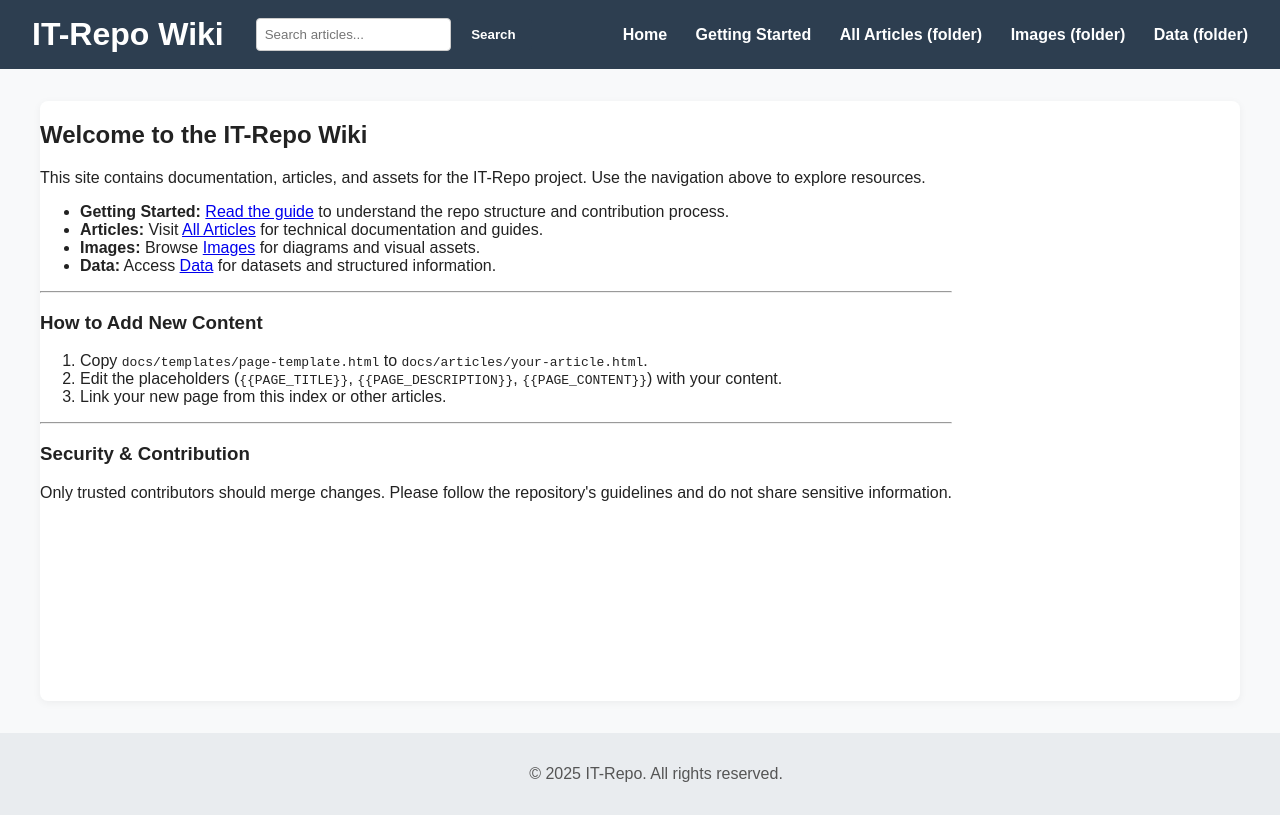
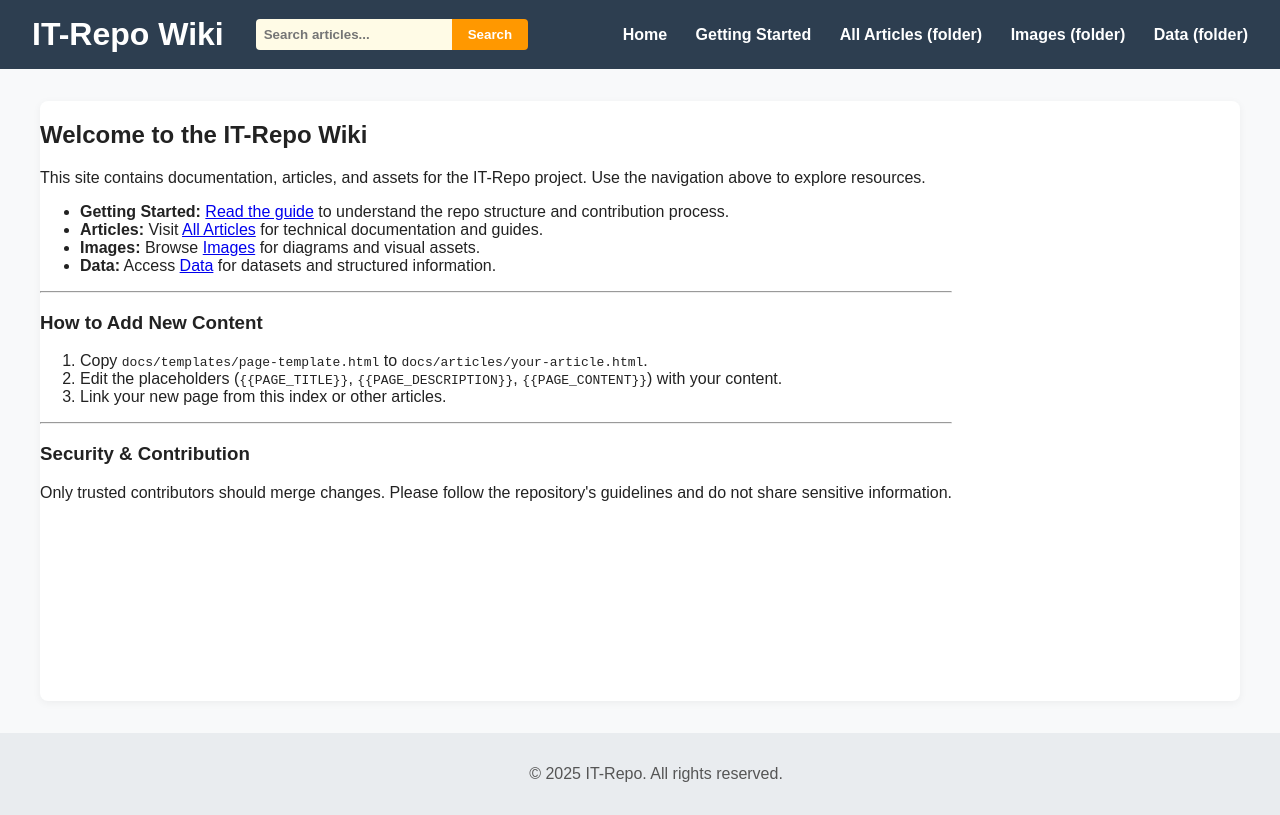
Before and after one commit to atulk93/IT-Repo, a plain HTML site: page docs/index.html in a window 1280 px wide. Shown: the top 815 px of the page. Drawn offline with Linux system fonts and the light colour scheme.

Commit message:
Fixing Search functionality and styling

```diff
--- a/docs/index.html
+++ b/docs/index.html
@@ -10,9 +10,9 @@
   <header>
     <div style="display: flex; align-items: center; justify-content: space-between; flex-wrap: wrap;">
       <h1>IT-Repo Wiki</h1>
-      <form id="search-form" style="margin-left: 2rem;">
-        <input type="text" id="search-input" placeholder="Search articles..." style="padding: 0.5rem; border-radius: 4px; border: 1px solid #ccc;">
-        <button type="submit" style="padding: 0.5rem 1rem; border-radius: 4px; border: none; background: #2d3e50; color: #fff; font-weight: bold; cursor: pointer;">Search</button>
+      <form id="search-form" style="margin-left: 2rem; display: flex; align-items: center;">
+        <input type="text" id="search-input" placeholder="Search articles..." style="padding: 0.5rem; border-radius: 4px 0 0 4px; border: none; background: #fffbe6; color: #222; font-weight: bold; outline: none; width: 180px;">
+        <button type="submit" style="padding: 0.5rem 1rem; border-radius: 0 4px 4px 0; border: none; background: #ff9800; color: #fff; font-weight: bold; cursor: pointer;">Search</button>
       </form>
     </div>
     <nav>
```
Also changed, not shown: docs/articles/contribution-guidelines.html (+4 -4 lines), docs/articles/getting-started.html (+4 -0 lines), docs/articles/repo-structure.html (+4 -4 lines), docs/templates/page-template.html (+3 -3 lines).
